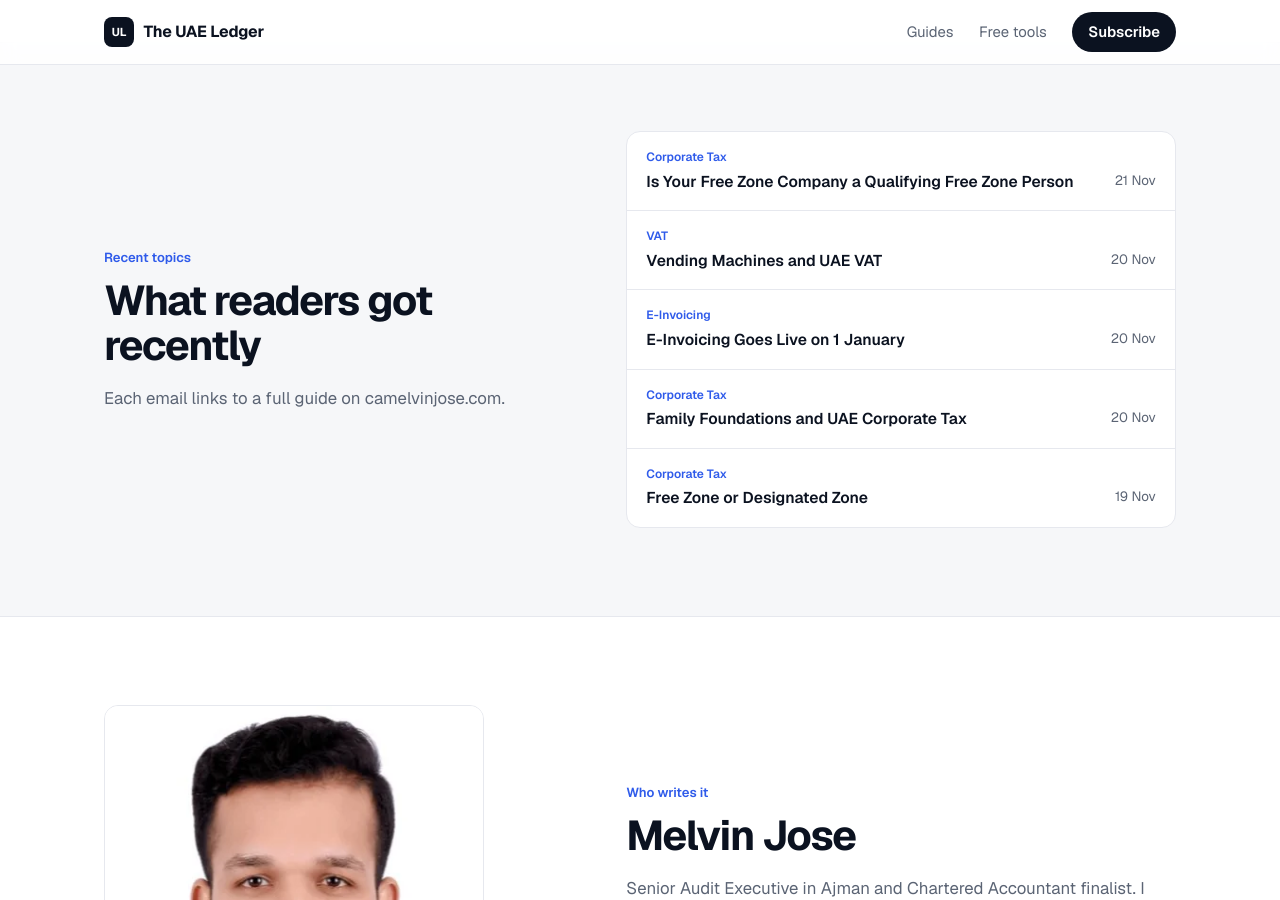
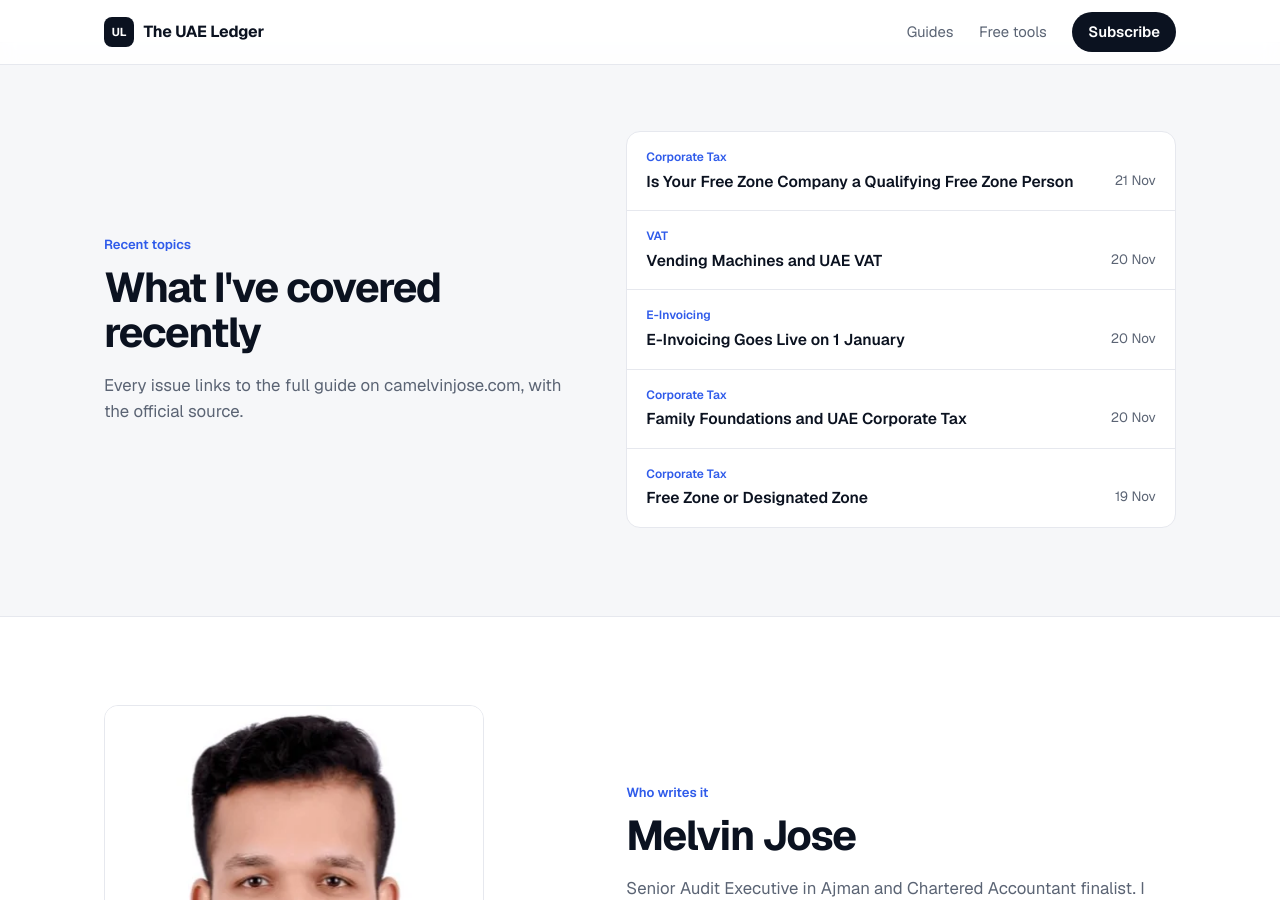
Before and after one commit to MelvinJose108/melvinjose.github.io, a Jekyll site: the page built from newsletter/index.html, in a window 1280 px wide and 900 px high, scrolled down 1612 px. Built offline with Jekyll 4.4.1, drawn with Linux system fonts in a browser that asks for light colours; some of the changed text lies outside the part shown.

Commit message:
Newsletter landing page: honest wording, short badge, site links point to /newsletter/
Co-Authored-By: Claude Opus 5.5 <noreply@anthropic.com>
Claude-Session: https://claude.ai/code/session_01EBT4cYX72Yrwk4UFZtHLjU

```diff
--- a/_config.yml
+++ b/_config.yml
@@ -5,7 +5,7 @@ author: Melvin Jose
 timezone: Asia/Dubai
 lang: en
 # Paste your newsletter signup page link here (Substack, Beehiiv, MailerLite...) to show a button on the home page
-newsletter_url: "https://melvinjoseuae.substack.com/subscribe"
+newsletter_url: "https://camelvinjose.com/newsletter/"
 # Web3Forms access key for the /contact/ form. Safe to be public: it only delivers to the inbox it was created with.
 web3forms_key: "64d7a1b0-5464-4efe-ba51-5d36c078446b"
 permalink: /guides/:title/
--- a/newsletter/index.html
+++ b/newsletter/index.html
@@ -14,13 +14,13 @@ permalink: /newsletter/
 </form>{% endcapture %}
 
 <section class="lp-hero"><div class="lp-w">
-  <p class="lp-pill"><span></span>Free newsletter · UAE Corporate Tax, VAT, E-Invoicing</p>
+  <p class="lp-pill"><span></span>Free newsletter · UAE tax</p>
   <h1>UAE tax changes, explained the week they land.</h1>
   <p class="lp-sub">One short email when the FTA or Ministry of Finance issues something that affects your business. Plain English, the official source linked, and what to do next.</p>
   <div id="subscribe" class="lp-cta">{{ form }}<p class="lp-note">Free. No spam. Unsubscribe in one click. Delivered through Substack.</p></div>
 
   <div class="lp-shot" aria-label="Example issue">
-    <div class="lp-bar"><i></i><i></i><i></i><span>Inbox</span></div>
+    <div class="lp-bar"><i></i><i></i><i></i><span>Inbox · illustration</span></div>
     <div class="lp-mail">
       <aside class="lp-list">
         <div class="on"><b>The UAE Ledger</b><span>Your free zone licence doesn't get you 0%</span><time>21 Nov</time></div>
@@ -53,8 +53,8 @@ permalink: /newsletter/
 <section class="lp-sec lp-alt"><div class="lp-w lp-two">
   <div>
     <p class="lp-k">Recent topics</p>
-    <h2>What readers got recently</h2>
-    <p class="lp-muted">Each email links to a full guide on camelvinjose.com.</p>
+    <h2>What I've covered recently</h2>
+    <p class="lp-muted">Every issue links to the full guide on camelvinjose.com, with the official source.</p>
   </div>
   <ol class="lp-recent">{% for g in site.posts limit:5 %}
     <li><a href="{{ g.url | relative_url }}"><span class="lp-tag">{{ g.topic }}</span><b>{{ g.title | split: ':' | first | split: '?' | first }}</b><time datetime="{{ g.date | date_to_xmlschema }}">{{ g.date | date: "%-d %b" }}</time></a></li>{% endfor %}
```
